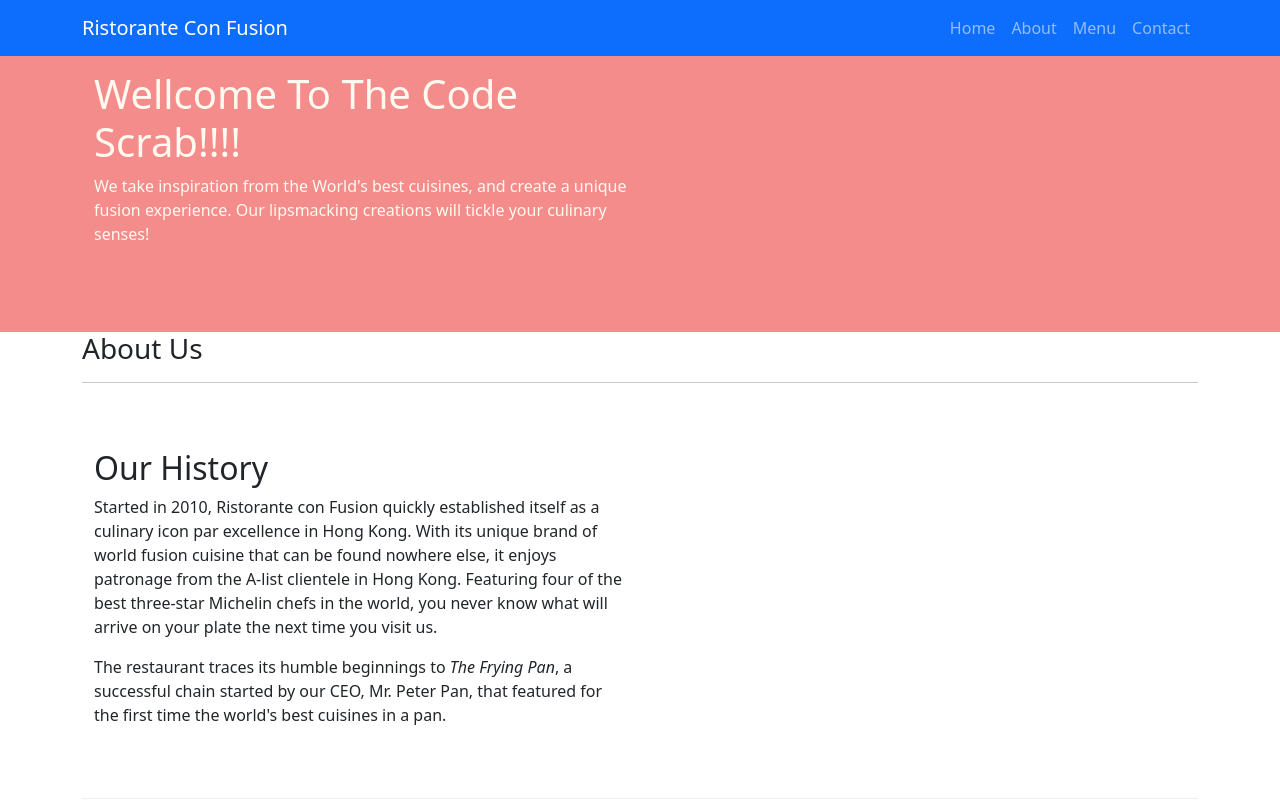
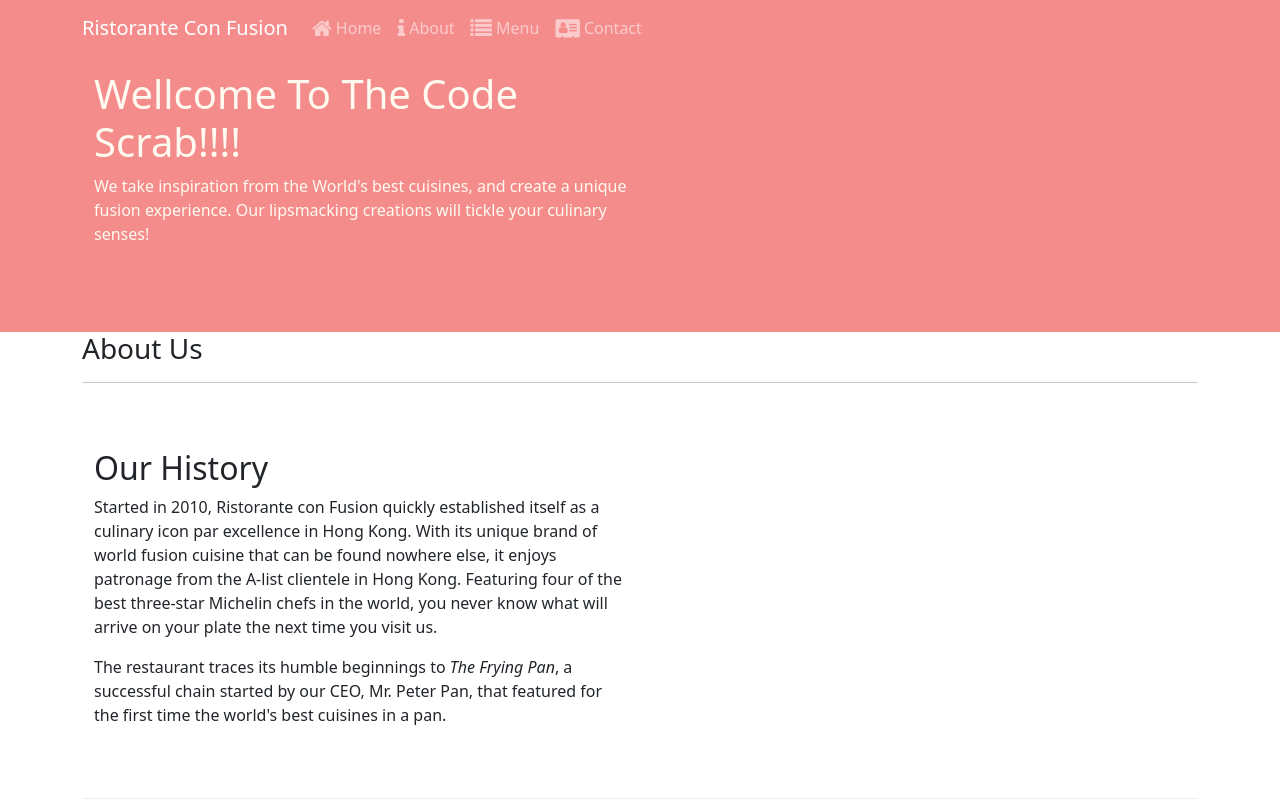
Before and after one commit to YashRajSingh-4799/intials_gits, a website: page aboutus.html in a window 1280 px wide. Shown: the top 800 px of the page. Drawn offline with nearby package versions, Linux system fonts and the light colour scheme.

Commit message:
Nav bar updated

```diff
--- a/aboutus.html
+++ b/aboutus.html
@@ -17,15 +17,20 @@
 </head>
 
 <body>
-    <nav class="navbar navbar-dark navbar-expand-sm bg-primary fixed-top">
+    <nav class="navbar navbar-dark navbar-expand-sm fixed-top">
         <div class="container">
-           <a class="navbar-brand" href="#">Ristorante Con Fusion</a>
+            <button class="navbar-toggler" type="button" data-toggle="collapse" data-target="#Navbar">
+                <span class="navbar-toggler-icon"></span>
+            </button>
+            <a class="navbar-brand" href="#">Ristorante Con Fusion</a>
+            <div class="collapse navbar-collapse" id="Navbar">
                 <ul class="navbar-nav mr-auto">
-                    <li class="nav-item active"><a class="nav-link" href="#">Home</a></li>
-                    <li class="nav-item"><a class="nav-link" href="./aboutus.html">About</a></li>
-                    <li class="nav-item"><a class="nav-link" href="#">Menu</a></li>
-                    <li class="nav-item"><a class="nav-link" href="#">Contact</a></li>
+                        <li class="nav-item"><a class="nav-link" href="./index.html"><span class="fa fa-home fa-lg"></span> Home</a></li>
+                        <li class="nav-item"><a class="nav-link" href="./aboutus.html"><span class="fa fa-info fa-lg"></span> About</a></li>
+                        <li class="nav-item"><a class="nav-link" href="#"><span class="fa fa-list fa-lg"></span> Menu</a></li>
+                        <li class="nav-item active"><a class="nav-link" href="#"><span class="fa fa-address-card fa-lg"></span> Contact</a></li>
                 </ul>
+            </div>
         </div>
     </nav>
     <header class="jumbotron">
```
Also changed, not shown: index.html (+11 -6 lines).
